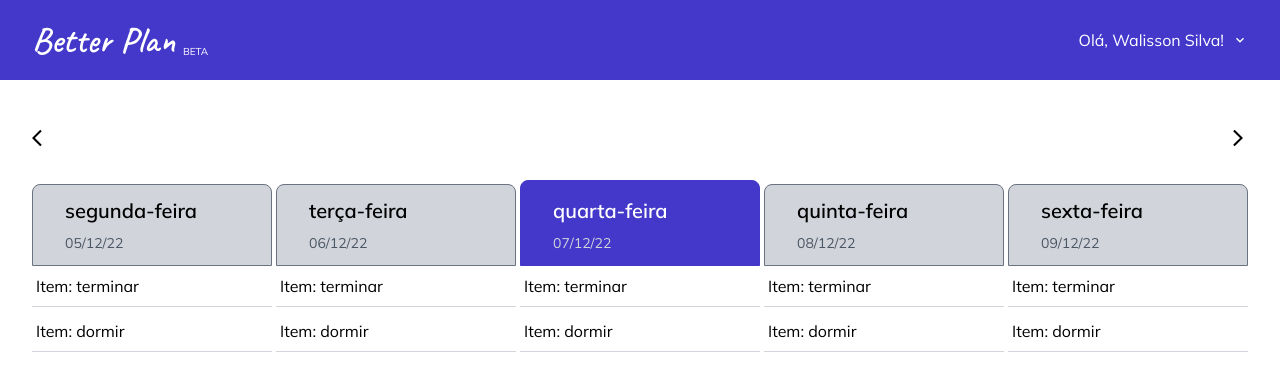
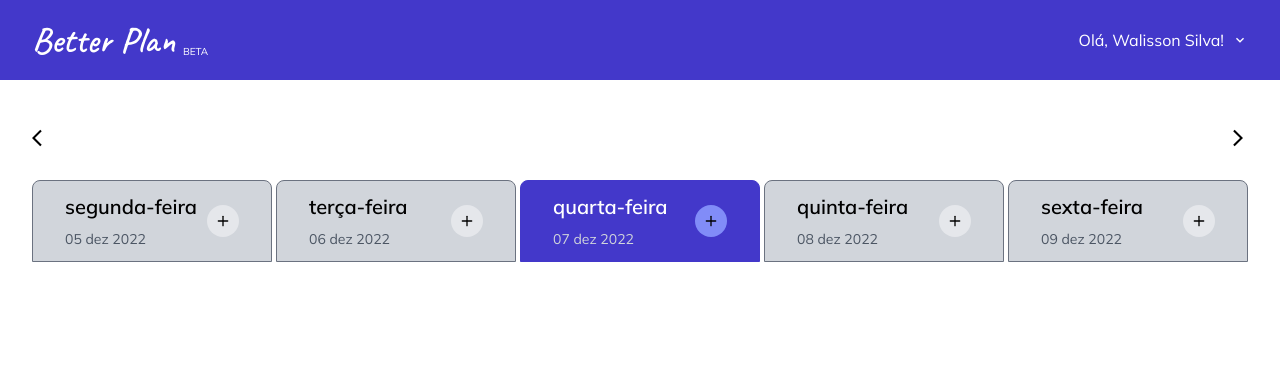
Before and after one commit to walissonsilva/better-plan, a Next.js app: page / in a window 1280 px wide. Shown: the top 376 px of the page. Built offline with nearby package versions, Linux system fonts and the light colour scheme.

Commit message:
feat: create useTasks hook

```diff
--- a/next.config.js
+++ b/next.config.js
@@ -1,7 +1,7 @@
 /** @type {import('next').NextConfig} */
 const nextConfig = {
-  reactStrictMode: true,
-  swcMinify: true,
+  reactStrictMode: false,
+  swcMinify: true
 }
 
 module.exports = nextConfig
--- a/src/components/DragNDrop/Droppable.tsx
+++ b/src/components/DragNDrop/Droppable.tsx
@@ -1,28 +1,19 @@
+import { format } from 'date-fns'
 import { Draggable, Droppable as DroppableDND } from 'react-beautiful-dnd'
-
-const grid = 8
+import { ITask } from '../../types/ITask'
+import { FiPlus } from 'react-icons/fi'
+import { useTasks } from '../../hooks/useTasks'
 
 const getItemStyle = (isDragging: any, draggableStyle: any) => ({
-  // userSelect: 'none',
-  // padding: grid * 2,
-  // margin: `0 0 ${grid}px 0`,
-  // background: isDragging ? 'lightgreen' : 'grey',
   ...draggableStyle
 })
 
-const getListStyle = (isDraggingOver: any) => ({
-  // background: isDraggingOver ? 'lightblue' : 'lightgrey',
-  // padding: grid,
-  // width: 250
-})
+const getListStyle = (isDraggingOver: any) => ({})
 
 interface DroppableProps {
-  title: string
-  subtitle: string
-  items: {
-    id: string
-    title: string
-  }[]
+  dayOfWeek: string
+  date: Date
+  items: ITask[]
   droppableId: string
   isToday?: boolean
 }
@@ -30,10 +21,17 @@ interface DroppableProps {
 export function Droppable({
   items,
   droppableId,
-  title,
-  subtitle,
+  dayOfWeek,
+  date,
   isToday
 }: DroppableProps) {
+  const { addTask } = useTasks()
+
+  function handleAddNewTask() {
+    const title = prompt('Qual é o nome da tarefa?') || ''
+    addTask(title, date)
+  }
+
   return (
     <div className="bg-white flex-1">
       <div
@@ -41,14 +39,25 @@ export function Droppable({
           isToday
             ? 'bg-indigo-700 text-white border-[1px] border-indigo-700'
             : 'border-[1px] border-gray-500 bg-gray-300 text-black'
-        }  px-8 py-3 rounded-t-lg ${isToday && 'pt-4'}`}
+        }  px-8 py-3 rounded-t-lg flex justify-between items-center`}
       >
-        <h2 className="text-xl font-semibold mb-2">{title}</h2>
-        <h3
-          className={`text-sm ${isToday ? 'text-gray-300' : 'text-gray-600'}`}
+        <div>
+          <h2 className="text-xl font-semibold mb-2">{dayOfWeek}</h2>
+          <h3
+            className={`text-sm ${isToday ? 'text-gray-300' : 'text-gray-600'}`}
+          >
+            {format(date, 'dd LLL yyyy')}
+          </h3>
+        </div>
+
+        <button
+          className={`rounded-full p-2 ${
+            isToday ? 'bg-indigo-400' : 'bg-gray-200'
+          } hover:brightness-125 transition-all`}
+          onClick={handleAddNewTask}
         >
-          {subtitle}
-        </h3>
+          <FiPlus color="black" />
+        </button>
       </div>
 
       <DroppableDND droppableId={droppableId} isDropDisabled={false}>
@@ -60,7 +69,11 @@ export function Droppable({
             className="flex flex-col gap-1"
           >
             {items.map((item, index) => (
-              <Draggable key={item.id} draggableId={item.id} index={index}>
+              <Draggable
+                key={item.id}
+                draggableId={String(item.id)}
+                index={index}
+              >
                 {(provided, snapshot) => (
                   <div
                     ref={provided.innerRef}
@@ -71,8 +84,9 @@ export function Droppable({
                       provided.draggableProps.style
                     )}
                     className=" border-b-gray-300 border-b-[1px] px-1 py-2"
+                    onClick={() => alert('Opa')}
                   >
-                    <span className="text-base">{`Item: ${item.title}`}</span>
+                    <span className="text-base">{`${item.title}`}</span>
                   </div>
                 )}
               </Draggable>
--- a/src/components/Pages/Home.tsx
+++ b/src/components/Pages/Home.tsx
@@ -1,12 +1,16 @@
+import { addDays, format, isToday } from 'date-fns'
 import { useState } from 'react'
 import { DragDropContext } from 'react-beautiful-dnd'
-import { format, addDays, isToday } from 'date-fns'
 import { MdArrowBackIos, MdArrowForwardIos } from 'react-icons/md'
+import { useTasks } from '../../hooks/useTasks'
+import { getISODate } from '../../utils/dates'
+import { onDragEnd } from '../../utils/dragNdrop'
 import { Droppable } from '../DragNDrop/Droppable'
 
 export const HomePage: React.FC = () => {
   const today = new Date()
   const [dateOnFocus, setDateOnFocus] = useState(today)
+  const { tasks, updateTasks } = useTasks()
 
   function addDayToDateOnFocus(addition: 1 | -1) {
     setDateOnFocus(addDays(dateOnFocus, addition))
@@ -16,14 +20,11 @@ export const HomePage: React.FC = () => {
     return (
       <Droppable
         key={date.getTime()}
-        title={format(date, 'eeee')}
         isToday={isToday(date)}
-        subtitle={format(date, 'dd/MM/yy')}
-        items={[
-          { id: 'task-1', title: 'terminar' },
-          { id: 'task-2', title: 'dormir' }
-        ]}
-        droppableId={String(date.getTime())}
+        dayOfWeek={format(date, 'eeee')}
+        date={date}
+        items={tasks[getISODate(date)] ?? []}
+        droppableId={getISODate(date)}
       />
     )
   }
@@ -38,8 +39,10 @@ export const HomePage: React.FC = () => {
           <MdArrowForwardIos size={20} />
         </button>
       </div>
-      <section className="flex gap-1 w-full items-end">
-        <DragDropContext onDragEnd={() => {}}>
+      <section className="flex gap-1 w-full items-start">
+        <DragDropContext
+          onDragEnd={result => onDragEnd(result, tasks, updateTasks)}
+        >
           {Array.from({ length: 5 }).map((_, idx) =>
             renderDayDroppable(addDays(dateOnFocus, idx - 2))
           )}
--- /dev/null
+++ b/src/hooks/useTasks.tsx
@@ -0,0 +1,58 @@
+import { createContext, useContext, useState } from 'react'
+import { ITask } from '../types/ITask'
+import { getISODate } from '../utils/dates'
+
+export interface ITasks {
+  [key: string]: ITask[]
+}
+
+interface TasksContextData {
+  tasks: ITasks
+  addTask(title: string, date: Date): void
+  updateTasks(tasks: ITasks): void
+}
+
+const TasksContext = createContext({} as TasksContextData)
+
+interface TasksProviderProps {
+  children: React.ReactNode
+}
+
+export function TasksProvider({ children }: TasksProviderProps) {
+  const [tasks, setTasks] = useState({} as ITasks)
+
+  function addTask(title: string, date: Date) {
+    const stringDate = getISODate(date)
+
+    setTasks({
+      ...tasks,
+      [stringDate]: [
+        ...(tasks[stringDate] ?? []),
+        {
+          id: new Date().getTime(),
+          title,
+          date: getISODate(date),
+          isDone: false
+        }
+      ]
+    })
+  }
+
+  function updateTasks(tasks: ITasks) {
+    setTasks(tasks)
+  }
+
+  return (
+    <TasksContext.Provider value={{ tasks, addTask, updateTasks }}>
+      {children}
+    </TasksContext.Provider>
+  )
+}
+
+export function useTasks() {
+  const context = useContext(TasksContext)
+  if (!context)
+    throw new Error('useTasks must be used inside of a TasksProvider')
+
+  return context
+}
--- a/src/pages/_app.tsx
+++ b/src/pages/_app.tsx
@@ -2,9 +2,14 @@ import '../styles/globals.css'
 import type { AppProps } from 'next/app'
 import { ptBR } from 'date-fns/locale'
 import { setDefaultOptions } from 'date-fns'
+import { TasksProvider } from '../hooks/useTasks'
 
 setDefaultOptions({ locale: ptBR })
 
 export default function App({ Component, pageProps }: AppProps) {
-  return <Component {...pageProps} />
+  return (
+    <TasksProvider>
+      <Component {...pageProps} />
+    </TasksProvider>
+  )
 }
--- /dev/null
+++ b/src/utils/dates.ts
@@ -0,0 +1,9 @@
+import { format, formatISO } from 'date-fns'
+
+export function getDayOfWeek(date: Date) {
+  return format(date, 'eeee')
+}
+
+export function getISODate(date: Date) {
+  return formatISO(date, { representation: 'date' })
+}
--- /dev/null
+++ b/src/utils/dragNdrop.ts
@@ -0,0 +1,59 @@
+import { DropResult } from 'react-beautiful-dnd'
+import { ITasks } from '../hooks/useTasks'
+
+function reorder(
+  tasks: ITasks,
+  droppableId: string,
+  sourceIndex: number,
+  destinationIndex: number
+) {
+  const result = Array.from(tasks[droppableId] ?? [])
+  const [removed] = result.splice(sourceIndex, 1)
+  result.splice(destinationIndex, 0, removed)
+
+  return {
+    ...tasks,
+    [droppableId]: result
+  }
+}
+
+export function onDragEnd(
+  result: DropResult,
+  tasks: ITasks,
+  updateTasks: (tasks: ITasks) => void
+) {
+  const { source, destination } = result
+
+  if (!destination) {
+    return
+  }
+
+  if (source.droppableId === destination.droppableId) {
+    const tasksReordered = reorder(
+      tasks,
+      source.droppableId,
+      source.index,
+      destination.index
+    )
+
+    updateTasks(tasksReordered)
+  } else {
+    console.log('move')
+    // const result = move(
+    //   getList(source.droppableId),
+    //   getList(destination.droppableId),
+    //   source,
+    //   destination
+    // );
+
+    // const itemsUpdated = Object.keys(items).reduce(
+    //   (itemsUpdated, droppableId: string) => ({
+    //     ...itemsUpdated,
+    //     [droppableId]: result[droppableId] ?? items[droppableId],
+    //   }),
+    //   {}
+    // ) as IItem;
+
+    // setItems(itemsUpdated);
+  }
+}
```
